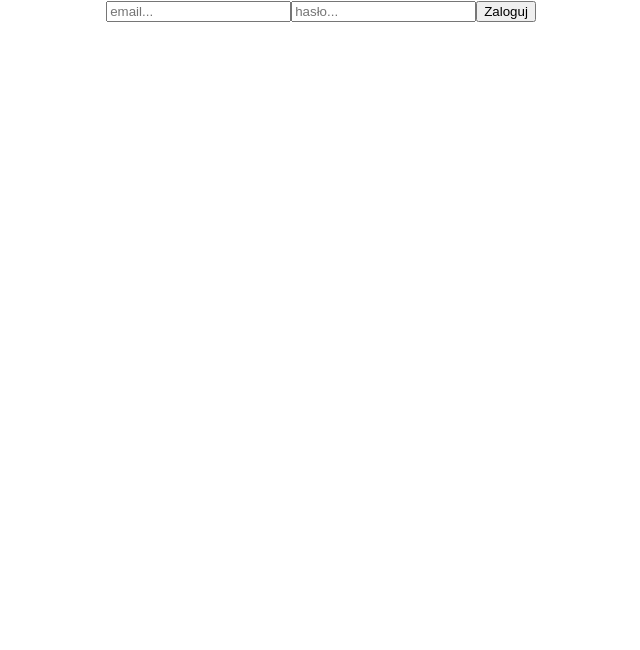
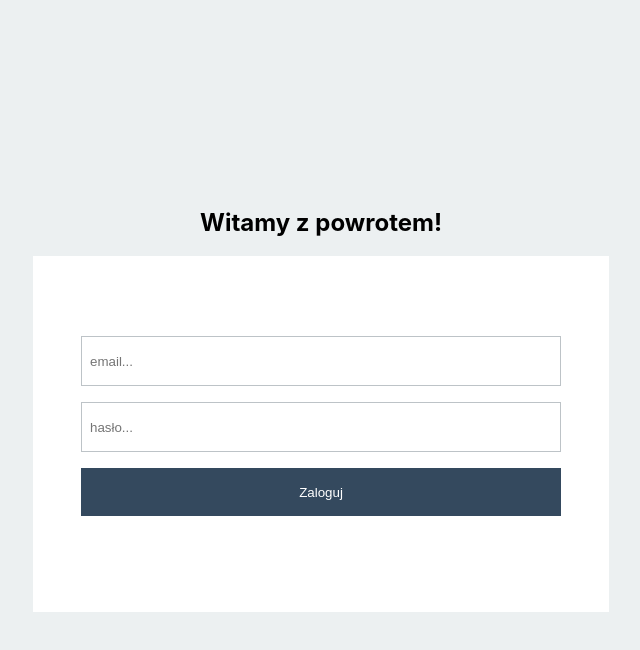
Before and after one commit to SebastianArmata22/timetable, a React (Create React App) app: page / in a window 1280 px wide. Shown: the top 650 px of the page, without its empty margins (319-959 px from the left). Built offline with nearby package versions, Linux system fonts and the light colour scheme.

Commit message:
add style for login

```diff
--- a/src/components/login/Login.js
+++ b/src/components/login/Login.js
@@ -1,5 +1,5 @@
 import React, { useState } from 'react'
-
+import './login.css'
 const Login = () => {
     const [userCredential, setuserCredential]= useState({
         email: "",
@@ -16,13 +16,16 @@ const Login = () => {
         event.preventDefault()
     }
     return (
-        <form onSubmit={login}>
+        <div className="login">
+        <h2>Witamy z powrotem!</h2>
+        <form onSubmit={login} className="login-form">
             <input name="email" type="email" placeholder="email..." value={userCredential.email}
                 onChange={changeUserCredential}></input>
             <input name="password" type="password" placeholder="hasło..." value={userCredential.password}
                 onChange={changeUserCredential}></input>
             <input type="submit" value="Zaloguj"></input>
         </form>
+    </div>
     )
 }
 
--- /dev/null
+++ b/src/components/login/login.css
@@ -0,0 +1,43 @@
+.login{
+    display: flex;
+    align-items: center;
+    justify-content: center;
+    min-height: 100vh;
+    background-color: #ecf0f1;
+    flex-direction: column;
+
+}
+.login-form{
+    display: flex;
+    flex-direction: column;
+    background-color: #fff;
+}
+.login-form input{
+    border: 1px solid #bdc3c7;
+    height: 3rem;
+    outline: none;
+    padding: 0 0.5rem;
+    margin-bottom: 1rem;
+}
+.login-form input[type=submit]{
+    background-color: #34495e;
+    color: #fff;
+    cursor: pointer;
+    border: none;
+}
+.login-form input[type=submit]:hover{
+    background-color: #2c3e50;
+}
+@media screen and (max-width: 600px){
+    .login-form{
+        width: 100%;
+        padding: 1rem 3rem;
+    }
+}
+@media screen and (min-width: 600px){
+    .login-form{
+        width: 30rem;
+        padding: 5rem 3rem;
+
+    }
+}
```
Also changed, not shown: src/components/counter/Counter.js (added, +27 -0 lines), src/components/schedule/Schedule.js (added, +10 -0 lines).
